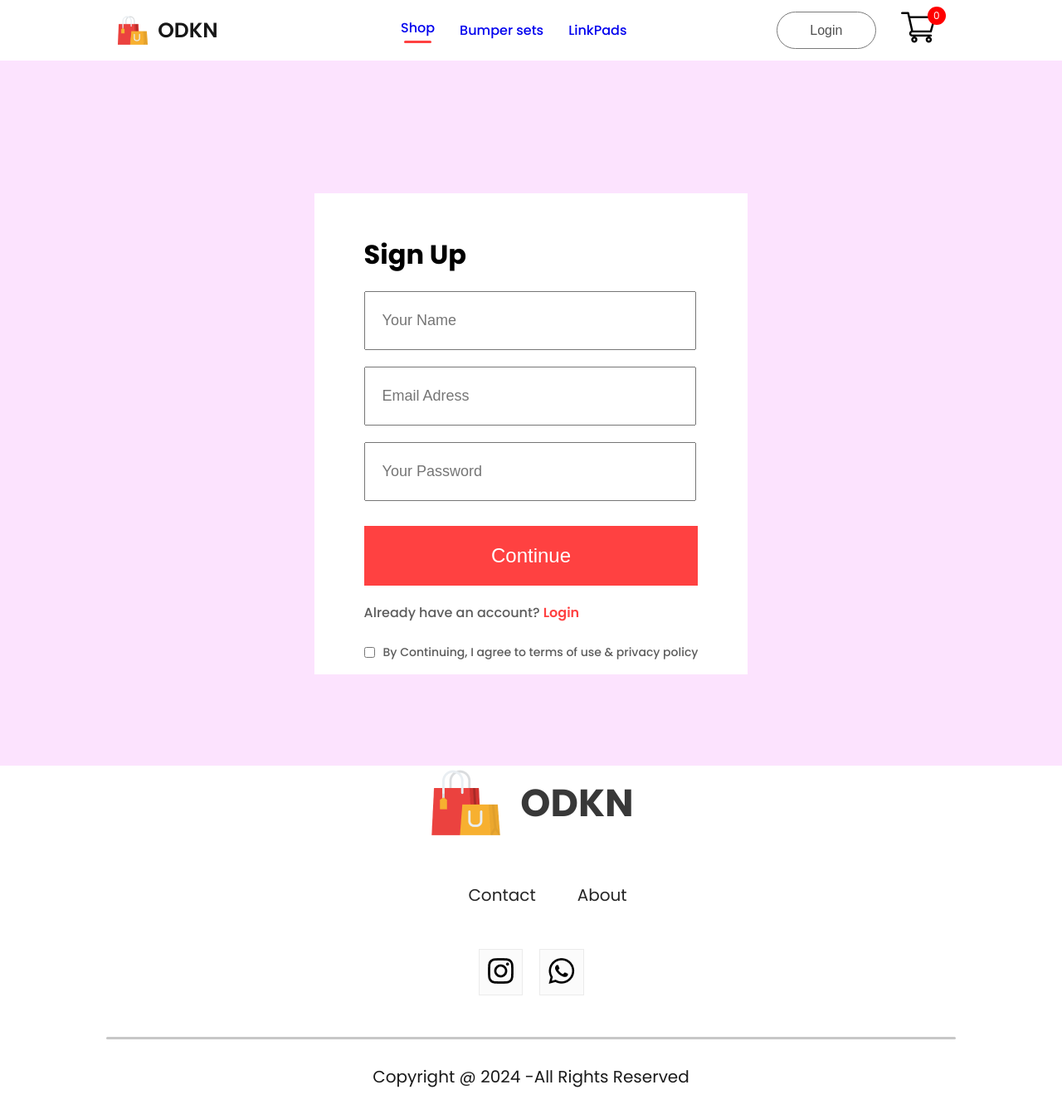
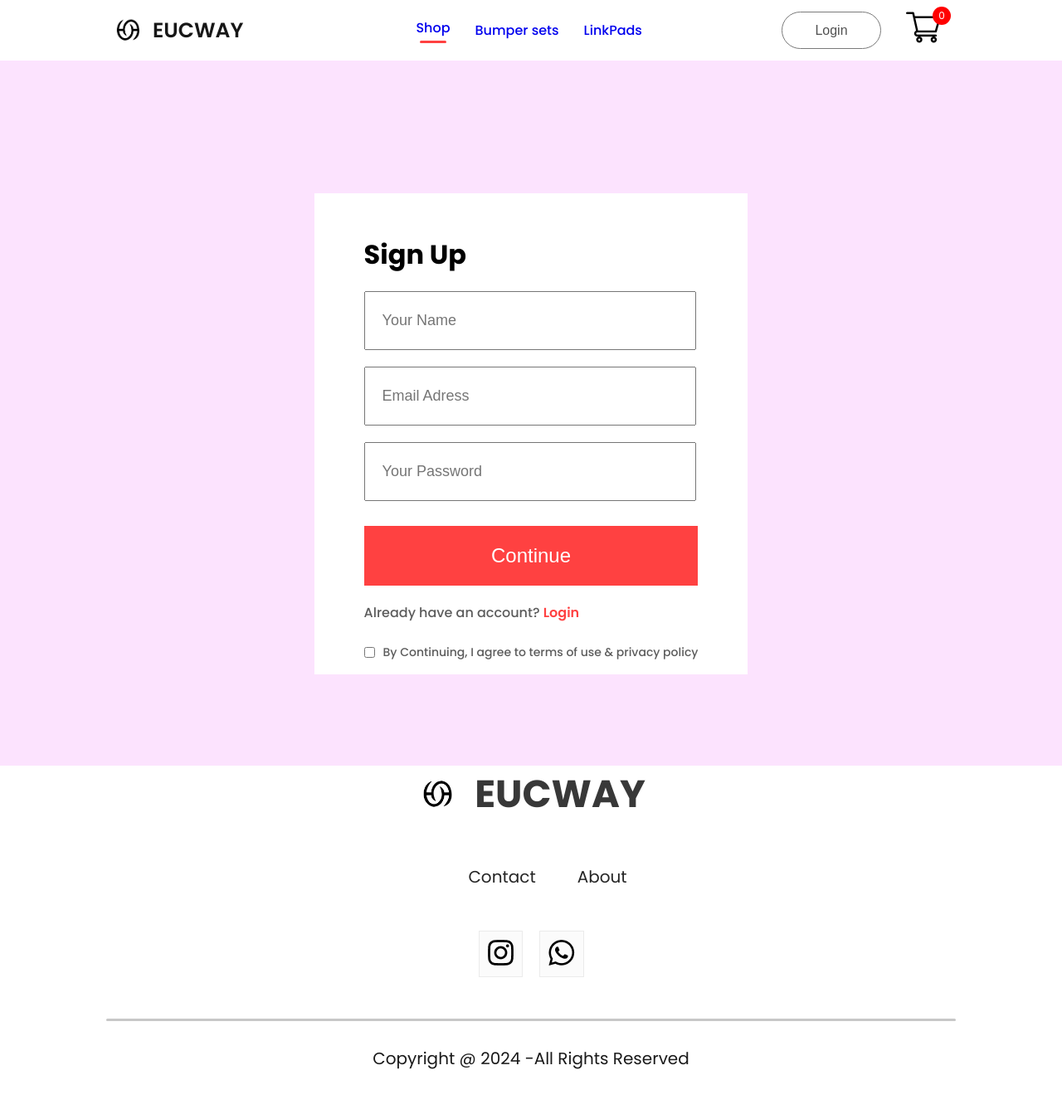
Before and after one commit to Enesozd1/eucway.com, a React (Create React App) app: page /login in a window 1280 px wide. Shown: the whole page at 83% size. After the commit the page ends 1321 px from the top, so only its background shows below. Built offline with nearby package versions, Linux system fonts and the light colour scheme.

Commit message:
logo and database update

```diff
--- a/src/Components/Footer/Footer.css
+++ b/src/Components/Footer/Footer.css
@@ -10,6 +10,9 @@
     display: flex;
     align-items: center;
     gap: 20px;
+}
+.footer-logo img{
+    width: 50px;
 }
 .footer-logo p{
     color: #383838;
--- a/src/Components/Footer/Footer.jsx
+++ b/src/Components/Footer/Footer.jsx
@@ -1,6 +1,6 @@
 import React from "react";
 import './Footer.css'
-import footer_logo from '../Assets/logo_big.png'
+import footer_logo from '../Assets/new logo.png'
 import insta_icon from '../Assets/instagram_icon.png'
 import whatsap_icon from '../Assets/whatsapp_icon.png'
 
@@ -9,7 +9,7 @@ const Footer = () => {
         <div className="footer">
             <div className="footer-logo">
                 <img src={footer_logo} alt="" />
-                <p>ODKN</p>
+                <p>EUCWAY</p>
             </div>
             <ul className="footer-links">
                 <li>Contact</li>
--- a/src/Components/Navbar/Navbar.css
+++ b/src/Components/Navbar/Navbar.css
@@ -9,6 +9,10 @@
     display: flex;
     align-items: center;
     gap: 10px;
+
+}
+.nav-logo img{
+    width: 50px;
 }
 .nav-logo p{
     color: #171717;
--- a/src/Components/Navbar/Navbar.jsx
+++ b/src/Components/Navbar/Navbar.jsx
@@ -1,7 +1,7 @@
 import React, { useContext,useRef,useState } from "react";
 import './Navbar.css'
 
-import logo from '../Assets/logo.png'
+import logo from '../Assets/new logo.png'
 import cart_icon from '../Assets/cart_icon.png'
 import { Link } from "react-router-dom";
 import { ShopContext } from "../../Context/ShopContext";
@@ -21,7 +21,7 @@ const Navbar =() => {
         <div className="navbar">
             <div className="nav-logo">
                 <img src={logo} alt="" />
-                <p>ODKN</p>
+                <p>EUCWAY</p>
             </ div>
             <img className='nav-dropdown' onClick={dropdown_toggle} src={nav_dropdown} alt="" />
             <ul ref={menuRef} className="nav-menu">
```
Also changed, not shown: src/Components/Assets/new logo.png (added).
